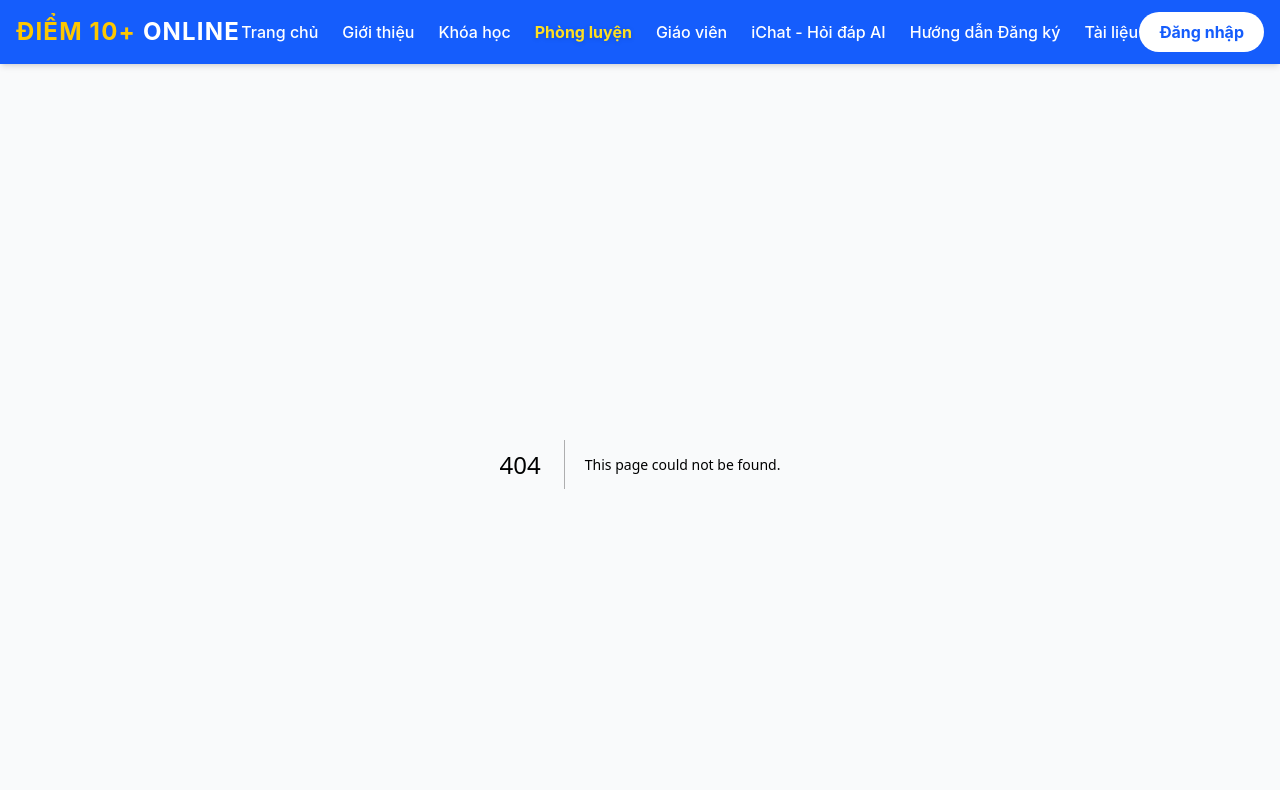
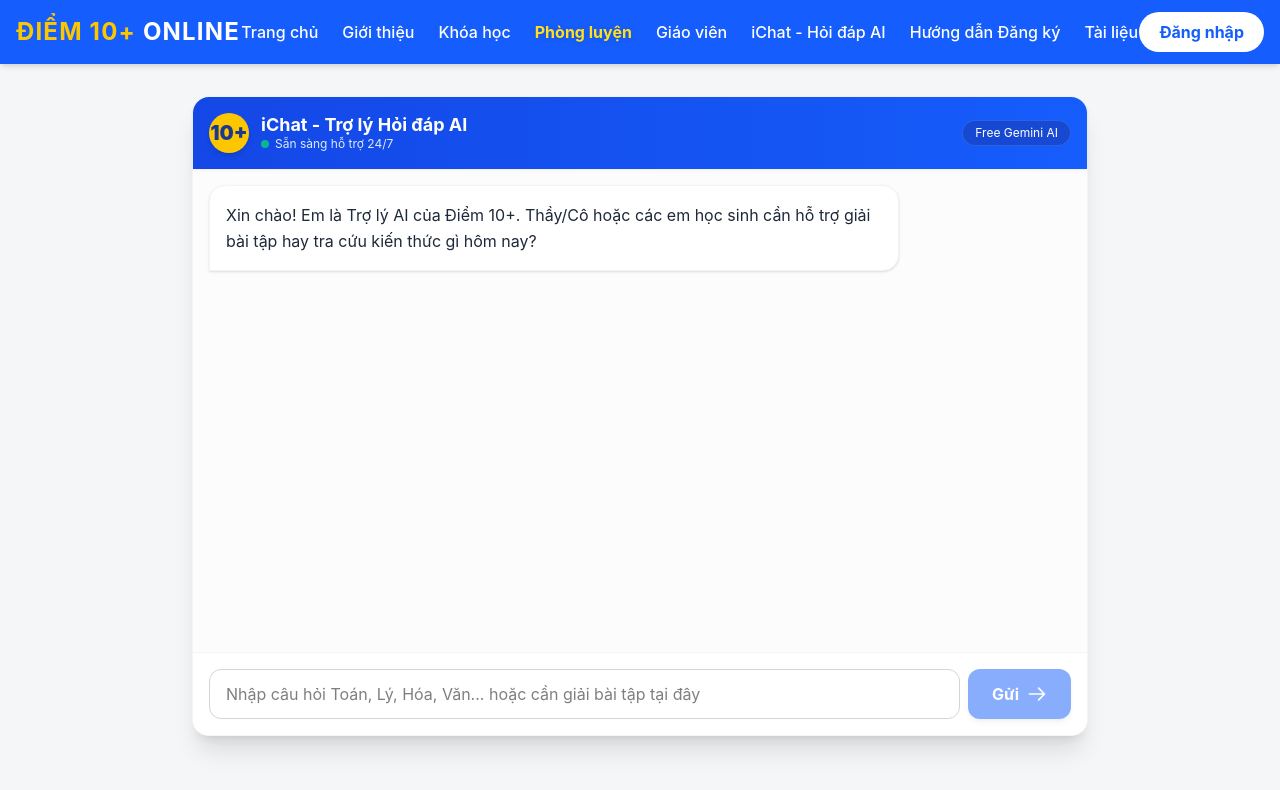
Before and after one commit to mathbanviet/d10-platform, a Next.js app in the folder apps/web/: page /ichat in a window 1280 px wide. Before the commit this address had no page. Shown: the top 790 px of the page. Built offline with nearby package versions, Linux system fonts and the light colour scheme.

Commit message:
Hoan tat tinh nang iChat AI

```diff
--- /dev/null
+++ b/apps/web/app/api/chat/route.ts
@@ -0,0 +1,48 @@
+import { NextResponse } from 'next/server';
+
+export async function POST(req: Request) {
+  try {
+    const { message } = await req.json();
+    const apiKey = process.env.GEMINI_API_KEY;
+
+    if (!apiKey) {
+      return NextResponse.json(
+        { error: 'Chưa cấu hình GEMINI_API_KEY' },
+        { status: 500 }
+      );
+    }
+
+    // Gọi trực tiếp REST API của Gemini 1.5 Flash (Bản nhanh & miễn phí)
+    const response = await fetch(
+      `https://generativelanguage.googleapis.com/v1beta/models/gemini-1.5-flash:generateContent?key=${apiKey}`,
+      {
+        method: 'POST',
+        headers: { 'Content-Type': 'application/json' },
+        body: JSON.stringify({
+          contents: [
+            {
+              role: 'user',
+              parts: [
+                {
+                  text: `Bạn là trợ lý AI thông minh của Hệ thống Trung tâm Giáo dục Điểm 10+. Hãy trả lời ngắn gọn, thân thiện, chính xác theo chương trình GDPT 2018 của Việt Nam. Câu hỏi của người dùng: ${message}`,
+                },
+              ],
+            },
+          ],
+        }),
+      }
+    );
+
+    const data = await response.json();
+    const replyText =
+      data?.candidates?.[0]?.content?.parts?.[0]?.text ||
+      'Xin lỗi, em chưa thể trả lời câu hỏi này lúc này.';
+
+    return NextResponse.json({ reply: replyText });
+  } catch (error) {
+    return NextResponse.json(
+      { error: 'Lỗi kết nối máy chủ AI' },
+      { status: 500 }
+    );
+  }
+}
--- /dev/null
+++ b/apps/web/app/ichat/page.tsx
@@ -0,0 +1,145 @@
+"use client";
+
+import { useState, useRef, useEffect } from "react";
+
+interface Message {
+  sender: "user" | "ai";
+  text: string;
+}
+
+export default function IChatPage() {
+  const [messages, setMessages] = useState<Message[]>([
+    {
+      sender: "ai",
+      text: "Xin chào! Em là Trợ lý AI của Điểm 10+. Thầy/Cô hoặc các em học sinh cần hỗ trợ giải bài tập hay tra cứu kiến thức gì hôm nay?",
+    },
+  ]);
+  const [input, setInput] = useState("");
+  const [loading, setLoading] = useState(false);
+  const messagesEndRef = useRef<HTMLDivElement>(null);
+
+  const scrollToBottom = () => {
+    messagesEndRef.current?.scrollIntoView({ behavior: "smooth" });
+  };
+
+  useEffect(() => {
+    scrollToBottom();
+  }, [messages, loading]);
+
+  const handleSend = async () => {
+    if (!input.trim() || loading) return;
+
+    const userMsg = input.trim();
+    setInput("");
+    setMessages((prev) => [...prev, { sender: "user", text: userMsg }]);
+    setLoading(true);
+
+    try {
+      const res = await fetch("/api/chat", {
+        method: "POST",
+        headers: { "Content-Type": "application/json" },
+        body: JSON.stringify({ message: userMsg }),
+      });
+      const data = await res.json();
+
+      if (data.reply) {
+        setMessages((prev) => [...prev, { sender: "ai", text: data.reply }]);
+      } else {
+        setMessages((prev) => [
+          ...prev,
+          { sender: "ai", text: "Hệ thống đang bận, vui lòng thử lại sau giây lát!" },
+        ]);
+      }
+    } catch (err) {
+      setMessages((prev) => [
+        ...prev,
+        { sender: "ai", text: "Có lỗi xảy ra khi kết nối với AI." },
+      ]);
+    } finally {
+      setLoading(false);
+    }
+  };
+
+  return (
+    <div className="min-h-screen bg-[#f4f6f8] font-sans py-8 px-4 flex justify-center">
+      <div className="w-full max-w-4xl bg-white rounded-2xl shadow-xl border border-gray-100 flex flex-col h-[80vh]">
+
+        {/* HEADER */}
+        <div className="bg-gradient-to-r from-blue-700 to-blue-600 p-4 text-white rounded-t-2xl flex items-center justify-between shadow-sm">
+          <div className="flex items-center gap-3">
+            <div className="w-10 h-10 bg-yellow-400 text-blue-900 rounded-full flex items-center justify-center font-black text-xl shadow-md">
+              10+
+            </div>
+            <div>
+              <h1 className="font-bold text-lg leading-tight">iChat - Trợ lý Hỏi đáp AI</h1>
+              <p className="text-xs text-blue-100 flex items-center gap-1.5">
+                <span className="w-2 h-2 bg-green-400 rounded-full animate-pulse"></span> Sẵn sàng hỗ trợ 24/7
+              </p>
+            </div>
+          </div>
+          <span className="bg-blue-800/60 text-xs px-3 py-1 rounded-full border border-blue-400/30">Free Gemini AI</span>
+        </div>
+
+        {/* KHU VỰC TIN NHẮN */}
+        <div className="flex-1 p-4 overflow-y-auto space-y-4 bg-gray-50/50">
+          {messages.map((msg, idx) => (
+            <div
+              key={idx}
+              className={`flex ${msg.sender === "user" ? "justify-end" : "justify-start"}`}
+            >
+              <div
+                className={`max-w-[80%] rounded-2xl p-4 shadow-sm text-sm md:text-base leading-relaxed ${
+                  msg.sender === "user"
+                    ? "bg-blue-600 text-white rounded-br-none"
+                    : "bg-white text-gray-800 border border-gray-100 rounded-bl-none"
+                }`}
+              >
+                {msg.text}
+              </div>
+            </div>
+          ))}
+
+          {loading && (
+            <div className="flex justify-start">
+              <div className="bg-white border border-gray-100 rounded-2xl p-4 text-gray-400 text-sm flex items-center gap-2">
+                <div className="w-2 h-2 bg-blue-600 rounded-full animate-bounce"></div>
+                <div className="w-2 h-2 bg-blue-600 rounded-full animate-bounce [animation-delay:0.2s]"></div>
+                <div className="w-2 h-2 bg-blue-600 rounded-full animate-bounce [animation-delay:0.4s]"></div>
+                <span>iChat đang suy nghĩ câu trả lời...</span>
+              </div>
+            </div>
+          )}
+          <div ref={messagesEndRef} />
+        </div>
+
+        {/* BẢNG NHẬP TIN NHẮN */}
+        <div className="p-4 bg-white border-t border-gray-100 rounded-b-2xl">
+          <form
+            onSubmit={(e) => {
+              e.preventDefault();
+              handleSend();
+            }}
+            className="flex gap-2"
+          >
+            <input
+              type="text"
+              value={input}
+              onChange={(e) => setInput(e.target.value)}
+              placeholder="Nhập câu hỏi Toán, Lý, Hóa, Văn... hoặc cần giải bài tập tại đây"
+              className="flex-1 border border-gray-300 rounded-xl px-4 py-3 text-sm md:text-base focus:outline-none focus:border-blue-600 transition"
+            />
+            <button
+              type="submit"
+              disabled={loading || !input.trim()}
+              className="bg-blue-600 hover:bg-blue-700 disabled:opacity-50 text-white font-bold px-6 py-3 rounded-xl transition shadow-md flex items-center justify-center gap-2"
+            >
+              <span>Gửi</span>
+              <svg className="w-5 h-5" fill="none" stroke="currentColor" viewBox="0 0 24 24"><path strokeLinecap="round" strokeLinejoin="round" strokeWidth={2} d="M14 5l7 7m0 0l-7 7m7-7H3" /></svg>
+            </button>
+          </form>
+        </div>
+
+      </div>
+    </div>
+  );
+}
--- a/apps/web/app/layout.tsx
+++ b/apps/web/app/layout.tsx
@@ -43,7 +43,8 @@ export default function RootLayout({
               <Link href="/courses" className="hover:text-yellow-300 transition-colors">Khóa học</Link>
               <Link href="/practice" className="text-yellow-300 font-bold drop-shadow-sm">Phòng luyện</Link>
               <Link href="/teachers" className="hover:text-yellow-300 transition-colors">Giáo viên</Link>
-              <Link href="/ichat" className="hover:text-yellow-300 transition-colors flex items-center gap-1">iChat - Hỏi đáp AI
+<Link href="/ichat" className="hover:text-yellow-300 transition-colors flex items-center gap-1">
+  iChat - Hỏi đáp AI
 </Link>
 <Link href="/guide" className="hover:text-yellow-300 transition-colors">Hướng dẫn Đăng ký</Link>
               <a href="https://d10hub.io.vn" target="_blank" rel="noopener noreferrer" className="hover:text-yellow-300 transition-colors">Tài liệu</a>
```
